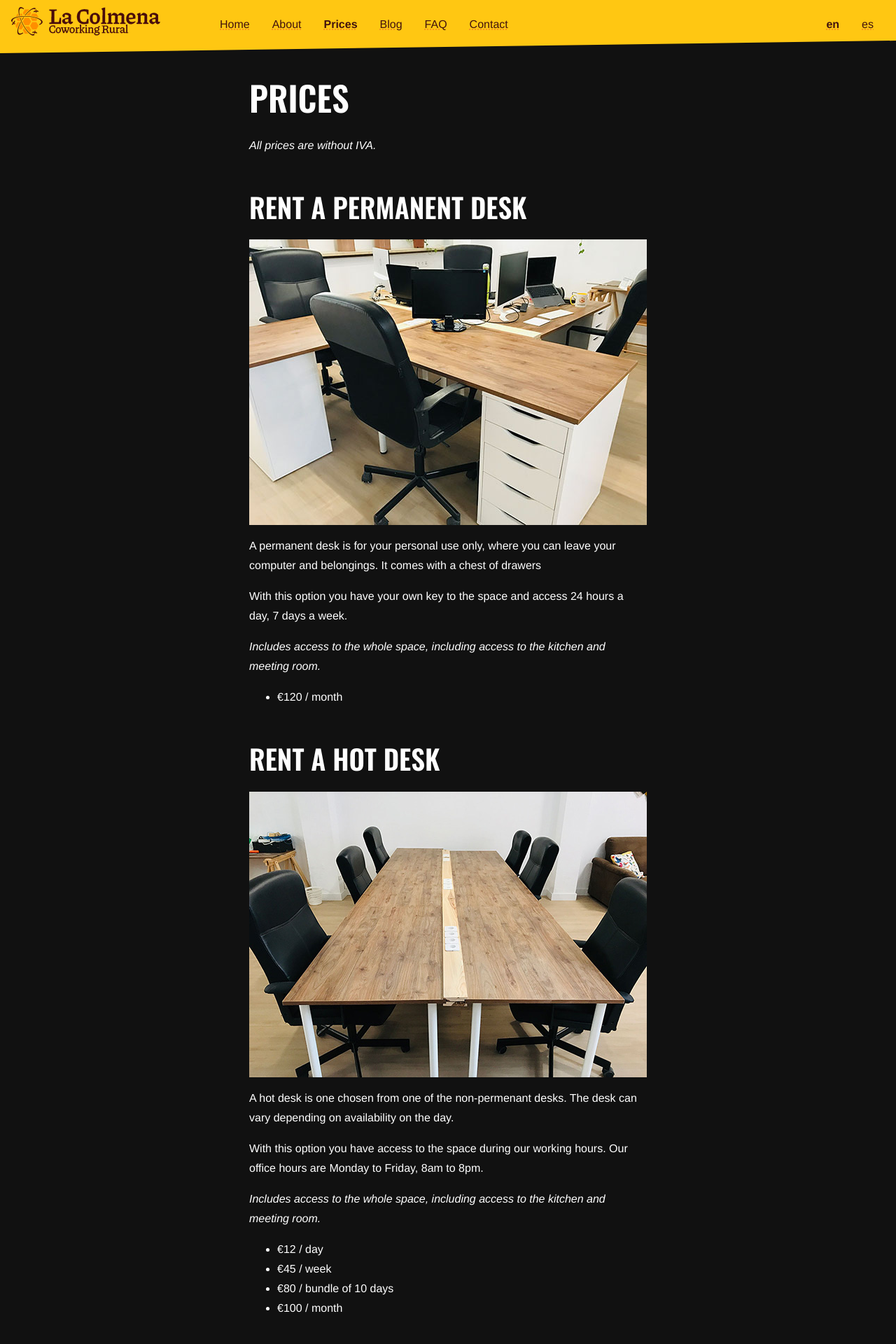
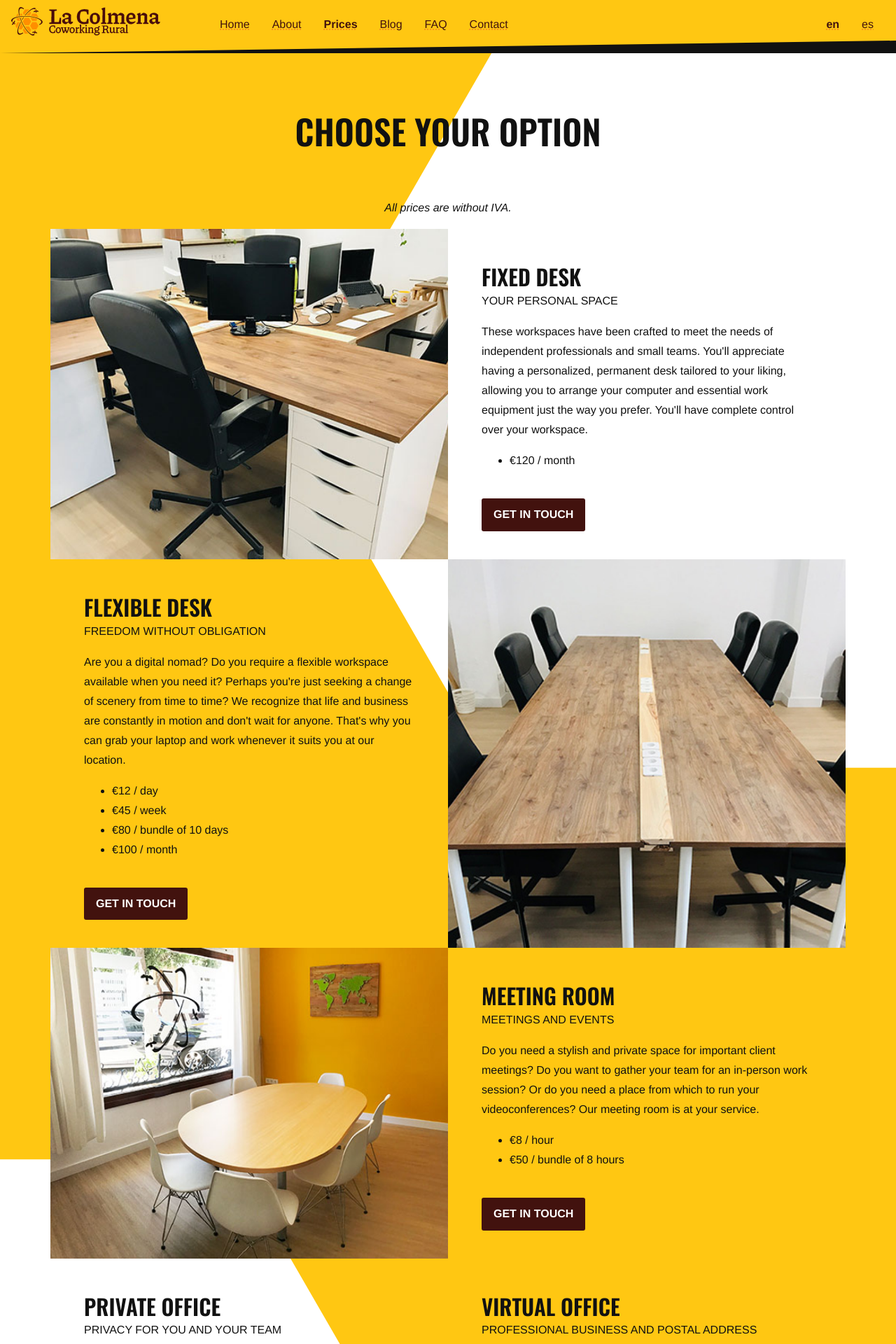
Before and after one commit to paddyohanlon/colmenacowork, a Jekyll site: the page built from prices.html, in a window 1280 px wide. Shown: the top 1920 px of the page at 70% size. Built offline with Jekyll 4.4.1, drawn with Linux system fonts in a browser that asks for light colours; some of the changed text lies outside the part shown.

Commit message:
Add virtual office. Update prices pages like home pag

```diff
--- a/_sass/_main.scss
+++ b/_sass/_main.scss
@@ -1,11 +1,11 @@
 /* oswald-600 - latin */
 @font-face {
   font-display: swap; /* Check https://developer.mozilla.org/en-US/docs/Web/CSS/@font-face/font-display for other options. */
-  font-family: 'Oswald';
+  font-family: "Oswald";
   font-style: normal;
   font-weight: 600;
-  src: url('../fonts/oswald-v49-latin-600.woff2') format('woff2'), /* Chrome 36+, Opera 23+, Firefox 39+ */
-       url('../fonts/oswald-v49-latin-600.woff') format('woff'); /* Chrome 5+, Firefox 3.6+, IE 9+, Safari 5.1+ */
+  src: url("../fonts/oswald-v49-latin-600.woff2") format("woff2"),
+    /* Chrome 36+, Opera 23+, Firefox 39+ */ url("../fonts/oswald-v49-latin-600.woff") format("woff"); /* Chrome 5+, Firefox 3.6+, IE 9+, Safari 5.1+ */
 }
 
 html {
@@ -171,9 +171,16 @@ a.button {
   cursor: pointer;
 
   &:hover {
-    background: var(--color-white);
+    background: transparent;
+    // background: var(--color-white);
+    border-color: var(--color-brand);
     color: var(--color-brand);
   }
+}
+
+.cta-button,
+a.cta-button {
+  margin: 1.5rem 0;
 }
 
 .button-light,
@@ -248,7 +255,6 @@ a.button-light {
   width: calc(var(--hex-size) * var(--hexagon-width-ratio));
 
   img {
-
   }
 }
 
@@ -409,15 +415,6 @@ a.button-light {
   }
 }
 
-.iva-noticia {
-  text-align: center;
-  font-style: italic;
-}
-
-.servicio-incluye {
-  font-style: italic;
-}
-
 iframe[src*="youtube-nocookie.com"] {
   width: 100%;
   height: auto;
@@ -459,7 +456,7 @@ iframe[src*="youtube-nocookie.com"] {
   bottom: 0;
   left: 0;
   right: 0;
-  background: rgba(0,0,0,.6);
+  background: rgba(0, 0, 0, 0.6);
   text-align: center;
   margin: 0 auto;
   padding: 0 10px;
@@ -556,6 +553,7 @@ iframe[src*="youtube-nocookie.com"] {
   position: relative;
   padding: 1rem;
 
+  h1,
   h2,
   h3 {
     color: var(--color-black);
@@ -567,7 +565,8 @@ iframe[src*="youtube-nocookie.com"] {
 }
 
 .offer-section {
-  margin: 0 auto;
+  margin-left: auto;
+  margin-right: auto;
   max-width: 568px;
   position: relative;
   z-index: 10;
@@ -578,7 +577,8 @@ iframe[src*="youtube-nocookie.com"] {
 }
 
 .offer-img-copy-grid,
-.offer-copy-img-grid {
+.offer-copy-img-grid,
+.offer-copy-copy-grid {
   @media only screen and (min-width: $break-900) {
     display: grid;
     grid-template-columns: 1fr 1fr;
@@ -586,17 +586,26 @@ iframe[src*="youtube-nocookie.com"] {
 }
 
 .offer-img-copy-grid {
-  grid-template-areas:
-      "img copy";
+  grid-template-areas: "img copy";
 }
 
 .offer-copy-img-grid {
-  grid-template-areas:
-      "copy img";
+  grid-template-areas: "copy img";
+}
+
+.offer-copy-copy-grid {
+  grid-template-areas: "copy copy-b";
 }
 
 .offer-img {
   grid-area: img;
+
+  img {
+    display: block;
+    object-fit: cover;
+    height: 100%;
+    width: 100%;
+  }
 }
 
 .offer-copy {
@@ -609,6 +618,10 @@ iframe[src*="youtube-nocookie.com"] {
     margin: 2rem 2rem 0;
     padding: 1rem;
   }
+}
+
+.offer-copy-b {
+  grid-area: copy-b;
 }
 
 .offer-title {
@@ -664,7 +677,7 @@ iframe[src*="youtube-nocookie.com"] {
 .faq {
   margin: 0 auto;
   max-width: 850px;
-  padding:  5rem 1rem;
+  padding: 5rem 1rem;
 }
 
 .faq-title {
--- a/_sass/_utils.scss
+++ b/_sass/_utils.scss
@@ -19,6 +19,10 @@
 
 .is-italic-text {
   font-style: italic;
+}
+
+.has-top-margin {
+  margin-top: 4rem;
 }
 
 .has-bottom-margin {
--- /dev/null
+++ b/prices.html
@@ -0,0 +1,141 @@
+---
+layout: default
+title: Prices
+description: Our prices for permanent desks, hot desks, and the meeting room.
+image: assets/images/social/default.jpg
+lang: en
+ref: precios
+---
+
+<div class="offer-section-shell">
+  <div class="background-hexagon-a" aria-hidden="true"></div>
+  <div class="background-hexagon-b" aria-hidden="true"></div>
+
+  <div class="offer-section has-bottom-margin">
+    <h1 class="is-centered-text has-bottom-margin has-top-margin">Choose Your Option</h1>
+    <p class="is-italic-text is-centered-text">All prices are without IVA.</p>
+
+    <div class="offer-img-copy-grid">
+      <div class="offer-img">
+        <img
+          class="responsive-img"
+          src="/assets/images/escritorio-fijo.jpg"
+          srcset="/assets/images/escritorio-fijo@2x.jpg 2x"
+          alt="Permanent desk"
+          height="408"
+          width="568"
+          loading="lazy"
+        />
+      </div>
+      <div class="offer-copy">
+        <h3 class="offer-title">Fixed desk</h3>
+        <p class="offer-sub-title">Your personal space</p>
+
+        <p>
+          These workspaces have been crafted to meet the needs of independent professionals and small teams. You'll
+          appreciate having a personalized, permanent desk tailored to your liking, allowing you to arrange your
+          computer and essential work equipment just the way you prefer. You'll have complete control over your
+          workspace.
+        </p>
+
+        <ul>
+          <li>€120 / month</li>
+        </ul>
+
+        <a class="button cta-button" href="/contact">Get in touch</a>
+      </div>
+    </div>
+    <div class="offer-copy-img-grid">
+      <div class="offer-img">
+        <img
+          class="responsive-img"
+          src="/assets/images/hot-desks.jpg"
+          srcset="/assets/images/hot-desks@2x.jpg 2x"
+          alt="Hot desks"
+          height="408"
+          width="568"
+          loading="lazy"
+        />
+      </div>
+      <div class="offer-copy">
+        <h3 class="offer-title">Flexible desk</h3>
+        <p class="offer-sub-title">Freedom without obligation</p>
+
+        <p>
+          Are you a digital nomad? Do you require a flexible workspace available when you need it? Perhaps you're just
+          seeking a change of scenery from time to time? We recognize that life and business are constantly in motion
+          and don't wait for anyone. That's why you can grab your laptop and work whenever it suits you at our location.
+        </p>
+
+        <ul>
+          <li>€12 / day</li>
+          <li>€45 / week</li>
+          <li>€80 / bundle of 10 days</li>
+          <li>€100 / month</li>
+        </ul>
+
+        <a class="button cta-button" href="/contact">Get in touch</a>
+      </div>
+    </div>
+    <div class="offer-img-copy-grid">
+      <div class="offer-img">
+        <img
+          class="responsive-img"
+          src="/assets/images/sala-de-reuniones.jpg"
+          srcset="/assets/images/sala-de-reuniones@2x.jpg 2x"
+          alt="Meeting room"
+          height="408"
+          width="568"
+          loading="lazy"
+        />
+      </div>
+      <div class="offer-copy">
+        <h3 class="offer-title">Meeting room</h3>
+        <p class="offer-sub-title">Meetings and events</p>
+
+        <p>
+          Do you need a stylish and private space for important client meetings? Do you want to gather your team for an
+          in-person work session? Or do you need a place from which to run your videoconferences? Our meeting room is at
+          your service.
+        </p>
+
+        <ul>
+          <li>€8 / hour</li>
+          <li>€50 / bundle of 8 hours</li>
+        </ul>
+
+        <a class="button cta-button" href="/contact">Get in touch</a>
+      </div>
+    </div>
+    <div class="offer-copy-copy-grid">
+      <div class="offer-copy">
+        <h3 class="offer-title">Private office</h3>
+        <p class="offer-sub-title">Privacy for you and your team</p>
+
+        <p>
+          Looking for a private office to keep your team connected and product? We are planning on creating one with a
+          capacity of 2-3 people. Let us know if you're interested, and we can speed up our plans to accommodate you!
+        </p>
+
+        <a class="button" href="/contact">Get in touch</a>
+      </div>
+      <div class="offer-copy offer-copy-b">
+        <h3 class="offer-title">Virtual office</h3>
+        <p class="offer-sub-title">Professional business and postal address</p>
+
+        <p>
+          Interested in establishing a professional business presence without the need for a physical workspace? Benefit
+          from using our coworking space address as your business address and have your mail received and managed here.
+        </p>
+
+        <ul>
+          <li>€40 / hour</li>
+        </ul>
+
+        <a class="button" href="/contact">Get in touch</a>
+      </div>
+    </div>
+  </div>
+  <!-- offer-grid -->
+</div>
+<!-- offer-section-shell-->
--- a/prices.md
+++ /dev/null
@@ -1,85 +0,0 @@
----
-layout: page
-title: Prices
-description: Our prices for permanent desks, hot desks, and the meeting room.
-image: assets/images/social/default.jpg
-lang: en
-ref: precios
----
-
-<p class="is-italic-text">All prices are without IVA.</p>
-
-<div class="servicio escritorio-fijo">
-  <div>
-    <h2>Rent a permanent desk</h2>
-    <img
-      src="/assets/images/escritorio-fijo.jpg"
-      srcset="/assets/images/escritorio-fijo@2x.jpg 2x"
-      alt="Permanent desk"
-      height="426"
-      width="568"
-      loading="lazy"
-    />
-    <p>
-      A permanent desk is for your personal use only, where you can leave your computer and belongings. It comes with a chest of drawers
-    </p>
-    <p>With this option you have your own key to the space and access 24 hours a day, 7 days a week.</p>
-    <p class="servicio-incluye">
-      Includes access to the whole space, including access to the kitchen and meeting room.
-    </p>
-    <ul>
-      <li>€120 / month</li>
-    </ul>
-  </div>
-</div>
-
-<div class="servicio hot-desk">
-  <div>
-    <h2>Rent a hot desk</h2>
-    <img
-      src="/assets/images/hot-desks.jpg"
-      srcset="/assets/images/hot-desks@2x.jpg 2x"
-      alt="Hot desks"
-      height="426"
-      width="568"
-      loading="lazy"
-    />
-    <p>
-      A hot desk is one chosen from one of the non-permenant desks. The desk can vary depending on availability on the day.
-    </p>
-    <p>
-      With this option you have access to the space during our working hours. Our office hours are Monday to Friday, 8am to 8pm.
-    </p>
-    <p class="servicio-incluye">
-      Includes access to the whole space, including access to the kitchen and meeting room.
-    </p>
-    <ul>
-      <li>€12 / day</li>
-      <li>€45 / week</li>
-      <li>€80 / bundle of 10 days</li>
-      <li>€100 / month</li>
-    </ul>
-  </div>
-</div>
-
-<div class="servicio sala-de-reuniones">
-  <div>
-    <h2>Rent the meeting room</h2>
-    <img
-      src="/assets/images/sala-de-reuniones.jpg"
-      srcset="/assets/images/sala-de-reuniones@2x.jpg 2x"
-      alt="Meeting room"
-      height="408"
-      width="568"
-      loading="lazy"
-    />
-    <p>
-      If you're just looking for a place to hold meetings with cilents or colleagues, you can rent our meeting room.
-    </p>
-    <p class="servicio-incluye">Includes access to the kitchen, where you can make tea or coffee.</p>
-    <ul>
-      <li>€8 / hour</li>
-      <li>€50 / bundle of 8 hours</li>
-    </ul>
-  </div>
-</div>
```
Also changed, not shown: en/index.html (+96 -20 lines), index.html (+97 -20 lines), precios.html (+87 -34 lines).
